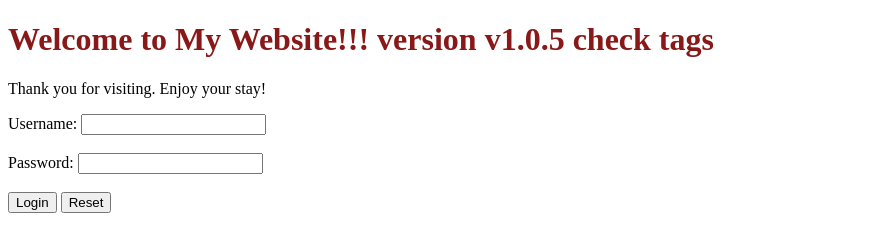
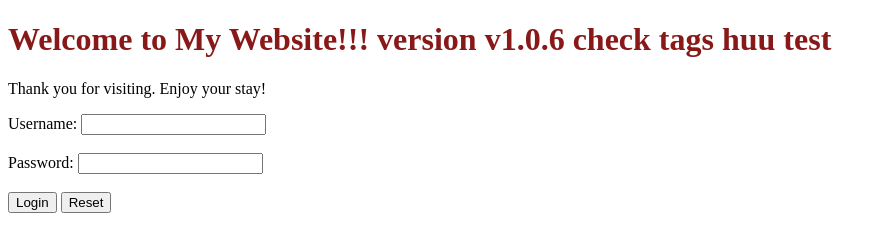
Before and after one commit to huutk97/nodejs-random-color-20250819, a website: page public/index.html in a window 1280 px wide. Shown: the whole page, without its empty margins (0-887 px from the left). Drawn offline with Linux system fonts and the light colour scheme.

Commit message:
update version build

```diff
--- a/public/index.html
+++ b/public/index.html
@@ -7,7 +7,7 @@
 </head>
 
 <body>
-    <h1 id="welcome" style="color: #891818;">Welcome to My Website!!! version v1.0.5 check tags </h1>
+    <h1 id="welcome" style="color: #891818;">Welcome to My Website!!! version v1.0.6 check tags huu test</h1>
     <p>Thank you for visiting. Enjoy your stay!</p>
 
     <form action="/api/login" method="POST">
```
